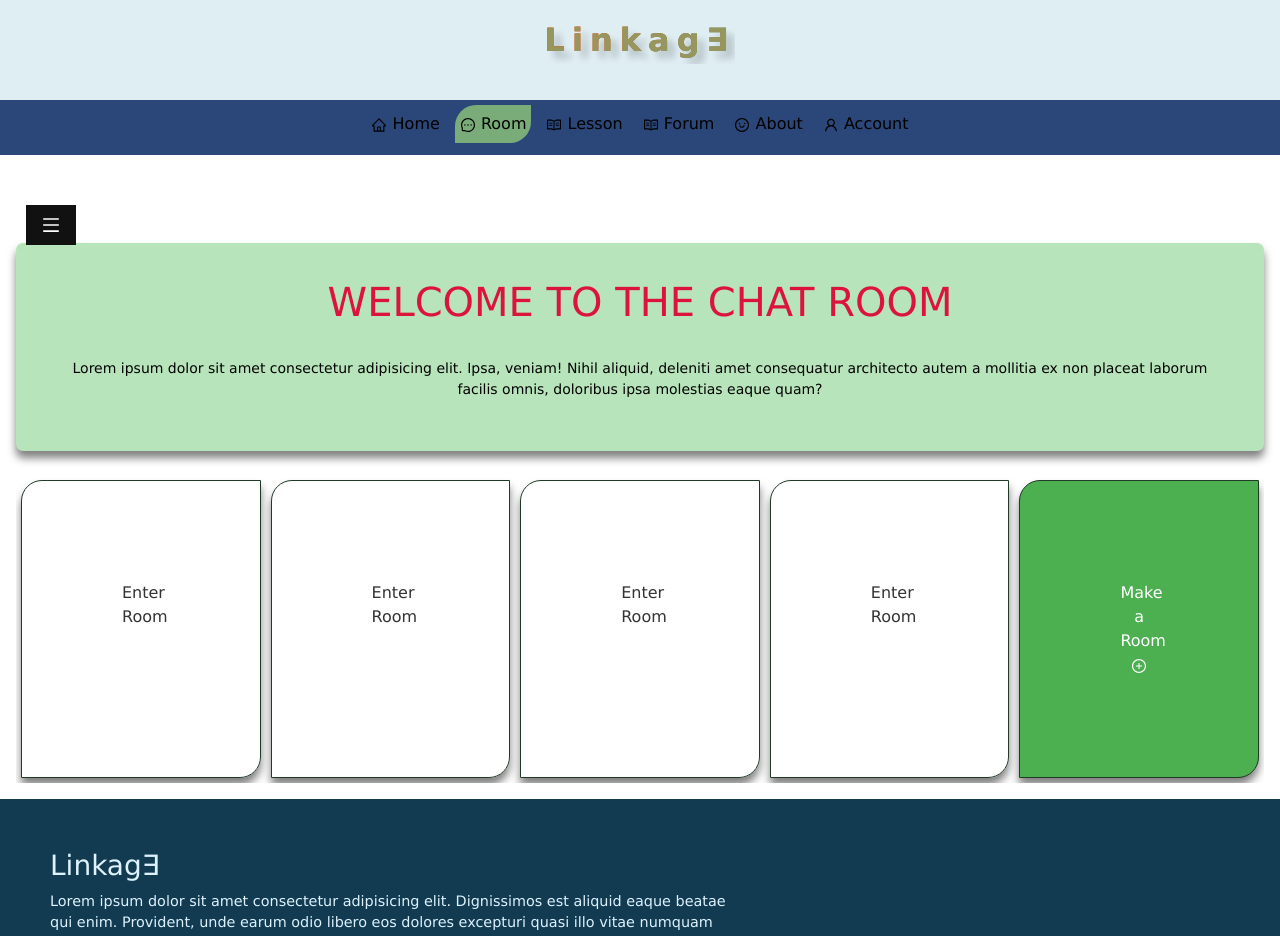
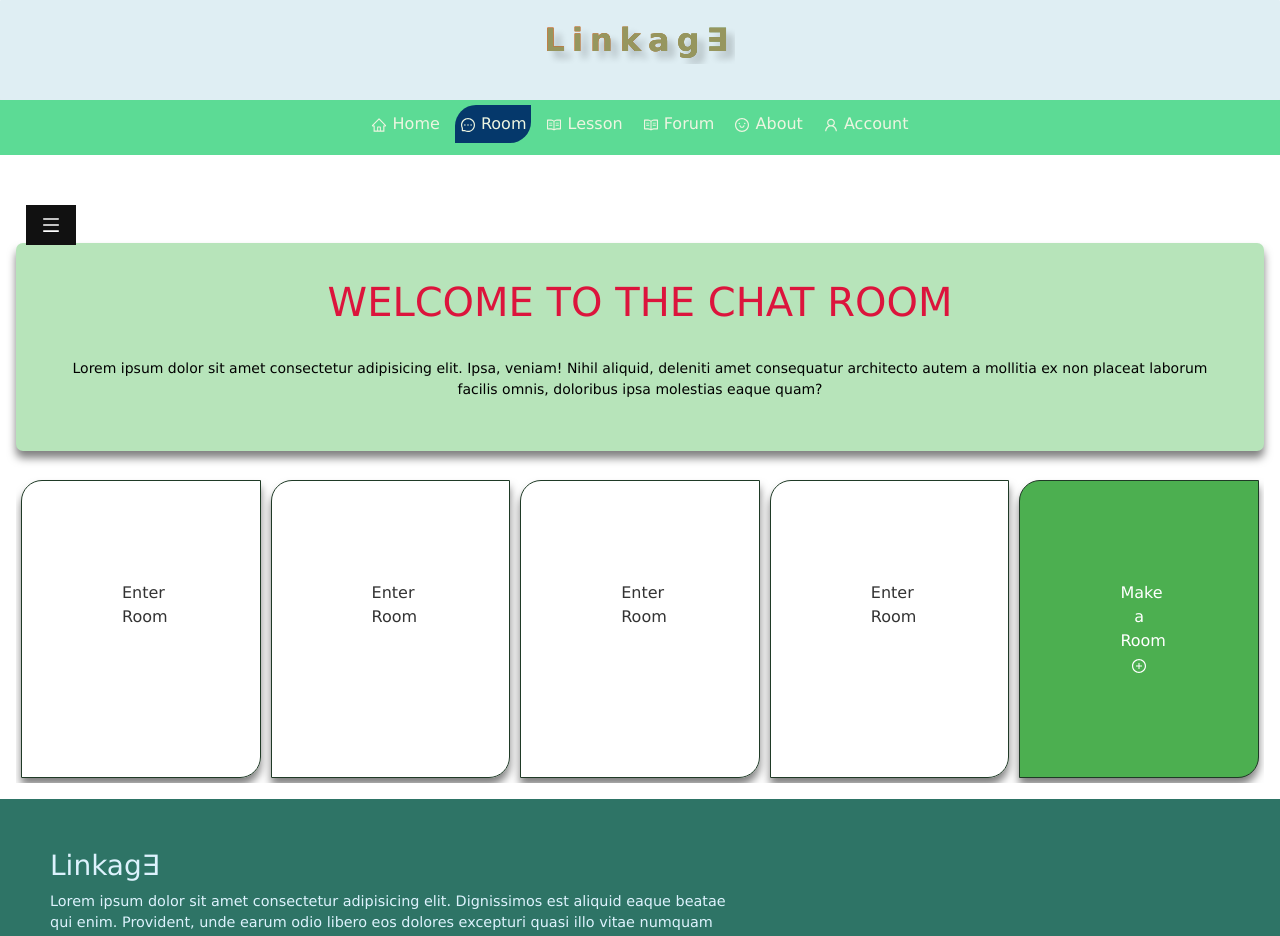
Before and after one commit to paopi27/linkage, a React (Vite) app: page /room in a window 1280 px wide. Shown: the top 936 px of the page. Built offline with nearby package versions, Linux system fonts and the light colour scheme.

Commit message:
Change Color Scheme and Pictures

```diff
--- a/src/components/Footer/Footer.css
+++ b/src/components/Footer/Footer.css
@@ -19,12 +19,12 @@ margin-bottom: 20px;
 .footer{
     text-align: left;
     padding: 50px;
-    background-color: #123b52;
+    background-color: #2e7466;
     transition: 1s;
   }
 
   .footer:hover{
-    background-color: #164863;
+    background-color: #379683;
     color: white;
     transition: 1s;
   }
--- a/src/components/Navigation/Navigation.css
+++ b/src/components/Navigation/Navigation.css
@@ -5,7 +5,7 @@
 }
 
 .nav-container{
-  background-color: rgb(43, 70, 120);
+  background-color: #5cdb95;
   display: flex;
   justify-content: center;
 }
@@ -15,23 +15,23 @@
   text-align: center;
   text-decoration: none;
   font-size: 1rem;
-  color: black;
+  color: #edf5e1;
   padding: 5px;
   line-height: 28px;
   margin: 5px;
 }
 
 .navigation a:hover{
-  background-color: #ddd;
-  color: black;
+  background-color: #379683;
+  color: #edf5e1;
   border-top-right-radius: 21px;
   border-bottom-left-radius: 21px;
   outline-style: none;
 }
 
 .navigation a.active{
-  background-color: #79AC78;
-  color: black;
+  background-color: #05386b;
+  color: #edf5e1;
   border-top-left-radius: 21px;
   border-bottom-right-radius: 21px;
 }
--- a/src/pages/Home/Home.css
+++ b/src/pages/Home/Home.css
@@ -35,9 +35,9 @@
     background-color: rgba(255, 255, 255, 0.8);
   }
 
-  .readmore{
+  .intro-btn{
     text-decoration: none;
-    color: black;
+    color: rgb(19, 17, 17);
     font-size: 1.1rem;
   }
 /*
@@ -84,7 +84,9 @@
 
   .room-objects img {
     width: 100%;
-    height: auto;
+    height: 500px;
+
+    object-fit: cover;
   }
 
   .room-content {
@@ -97,13 +99,13 @@
     color: #333;
     display: block;
     margin: 7px;
-    padding: 21px;
+    padding: 10px;
     border-bottom-left-radius: 35px;
     border-top-right-radius: 35px;
   }
 
   .room-content a:hover{
-    background-color: #86A789;
+    background-color: #05386b;
     color: black;
   }
 
--- a/src/pages/Home/Home.jsx
+++ b/src/pages/Home/Home.jsx
@@ -4,9 +4,9 @@ import Navigation from '../../components/Navigation/Navigation'
 
 import Footer from '../../components/Footer/Footer'
 
-import coverPic from '../../assets/pictures/Cover.png'
-import randomPic1 from '../../assets/pictures/ELIB.png'
-import randomPic2 from '../../assets/pictures/TREESUNSET.png'
+import coverPic from '../../assets/pictures/home-cover.jpg'
+import randomPic1 from '../../assets/pictures/stack-book.jpg'
+import randomPic2 from '../../assets/pictures/room-cover.jpg'
 import { useState, useEffect } from 'react';
 
 import { NavLink } from 'react-router-dom' /* for navigation */
@@ -59,7 +59,7 @@ function Home() {
                 vitae soluta nihil ducimus!
                 Molestias enim dignissimos assumenda!
               </Card.Text>
-              <Button variant="primary" className="intro-btn">Read More</Button>
+              <Button className="intro-btn">Read More</Button>
             </Card.Body>
           </Card>
 
@@ -94,7 +94,7 @@ function Home() {
             <img src={randomPic1} alt="Room Image 1" />
             <div className="room-content">
               <a><NavLink to={'/lesson'} ><AiOutlineRead /> Enter Lesson</NavLink></a>
-              <p>Your first room description goes here.</p>
+              <p>Explore the Real Analysis Library</p>
             </div>
           </div>
 
@@ -102,7 +102,7 @@ function Home() {
             <img src={randomPic2} alt="Room Image 2" />
             <div className="room-content">
               <a><NavLink to={'/room'}> <AiOutlineMessage /> Enter Room</NavLink></a>
-              <p>Your second room description goes here.</p>
+              <p>Discourse with your Friends, Strangers, and even AI</p>
             </div>
           </div>
         </div>
```
